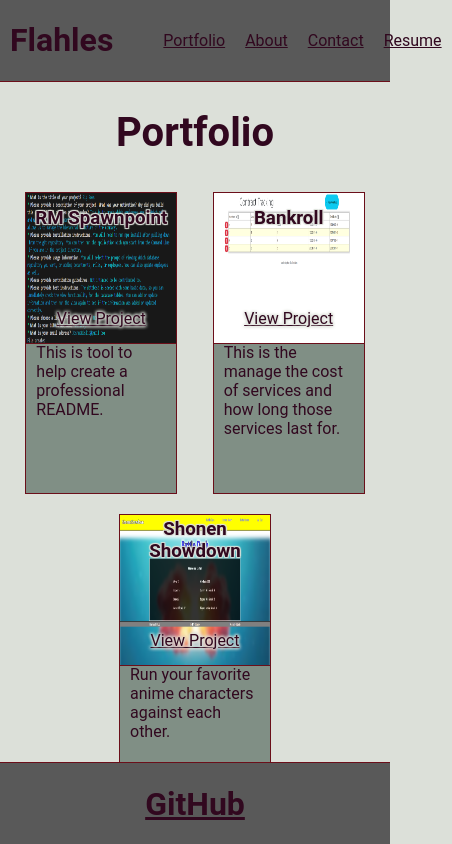
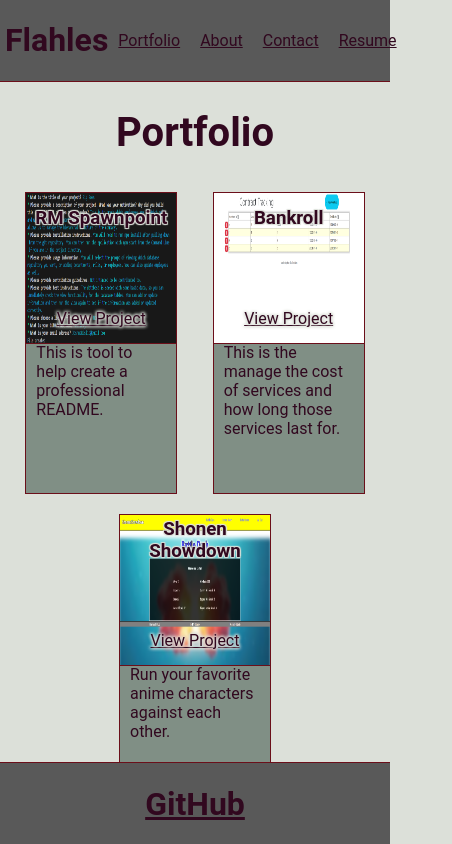
Before and after one commit to eslickjr/myPortfolio, a React (Vite) app: page / in a window 390 px wide. Shown: the whole page, 452 px wide, since content can reach past the window. Built offline with nearby package versions, Linux system fonts and the light colour scheme.

Commit message:
corrected so mobile formatting worked with navbar

```diff
--- a/src/App.css
+++ b/src/App.css
@@ -6,6 +6,10 @@
     --main-secondary-color: #808F85;
 
     background-color: var(--main-bg-color);
+}
+
+ul {
+    padding-inline-start: 0;
 }
 
 body {
@@ -47,7 +51,7 @@ a {
 }
 
 #theHead h1 {
-    margin-left: 10px;
+    margin-left: 5px;
     color: var(--main-text-color);
 }
 
```
